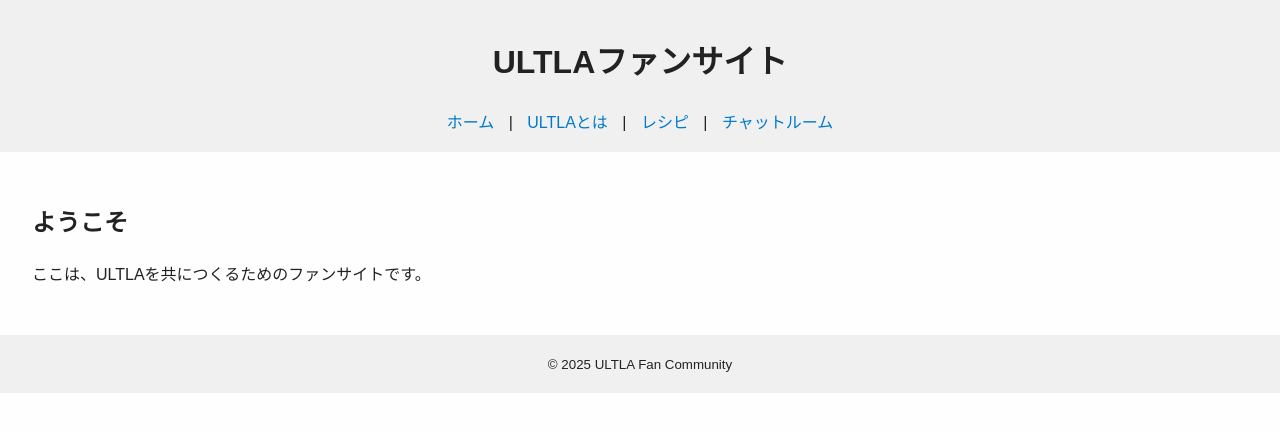
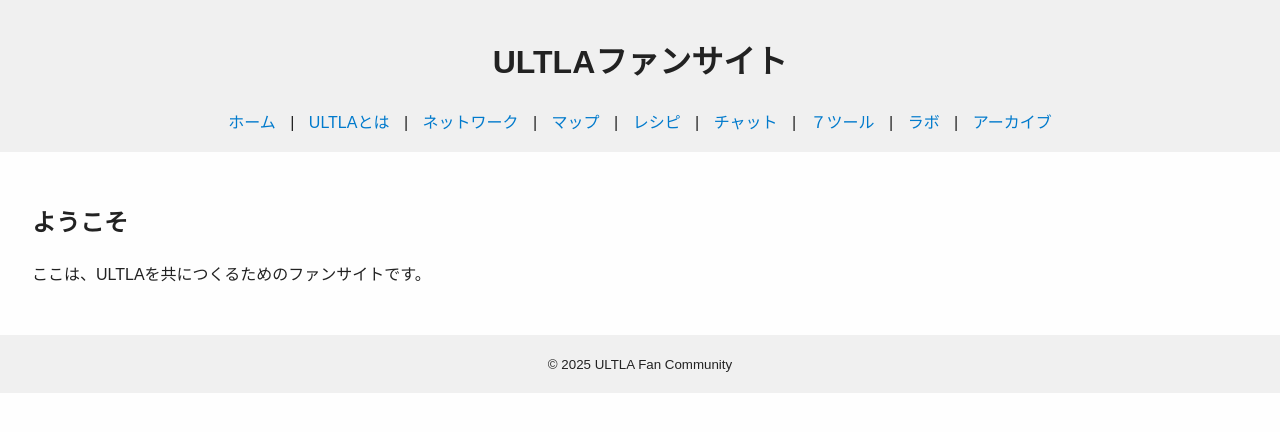
Before and after one commit to 100mensoul/ultla-fansite, a plain HTML site: page index.html in a window 1280 px wide. Drawn offline with Linux system fonts and the light colour scheme.

Commit message:
Update index.html

```diff
--- a/index.html
+++ b/index.html
@@ -10,10 +10,15 @@
   <header>
     <h1>ULTLAファンサイト</h1>
     <nav>
-      <a href="index.html">ホーム</a> |
-      <a href="about.html">ULTLAとは</a> |
-      <a href="recipe.html">レシピ</a> |
-      <a href="chat.html">チャットルーム</a>
+    <a href="index.html">ホーム</a> |
+    <a href="about.html">ULTLAとは</a> |
+    <a href="network.html">ネットワーク</a> |
+    <a href="map.html">マップ</a> |
+    <a href="recipe.html">レシピ</a> |
+    <a href="chat.html">チャット</a> |
+    <a href="tools.html">７ツール</a> |
+    <a href="lab.html">ラボ</a> |
+    <a href="archive.html">アーカイブ</a>
     </nav>
   </header>
   <main>
```
